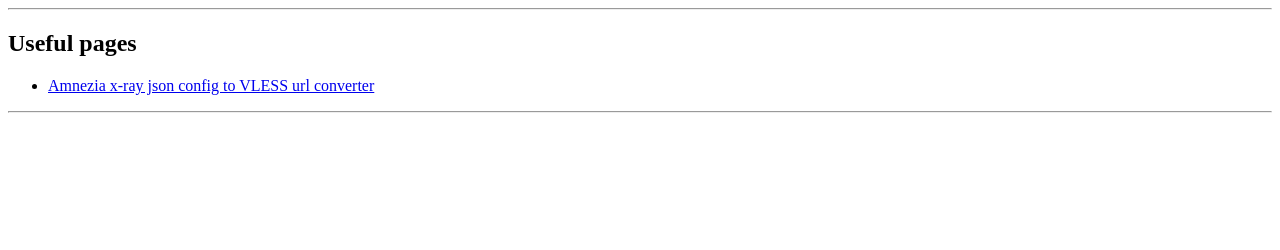
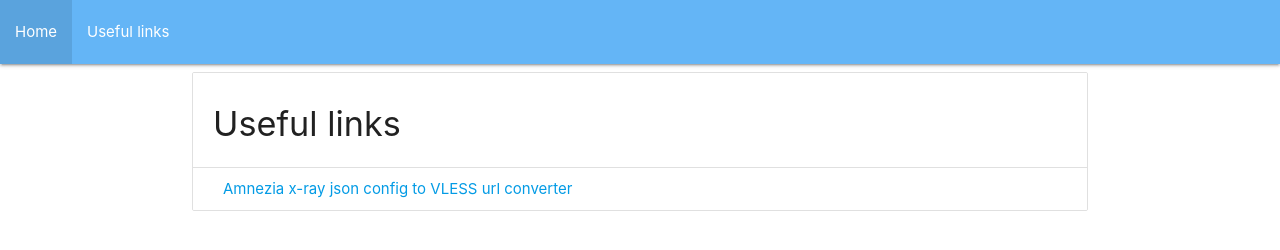
Before and after one commit to yvshevchenko/yvshevchenko.github.io, a plain HTML site: page index.html in a window 1280 px wide. Drawn offline with nearby package versions, Linux system fonts and the light colour scheme.

Commit message:
materialized

```diff
--- a/index.html
+++ b/index.html
@@ -2,14 +2,32 @@
 <html>
 <head>
   <meta name="google-site-verification" content="7YKRvKNEa6Oc4Iat3UB3JhR4MVk7JA8Ny8A-MFU8E9g" />
+  <!--Import Google Icon Font-->
+  <link href="https://fonts.googleapis.com/icon?family=Material+Icons" rel="stylesheet">
+
+  <!-- Compiled and minified CSS -->
+  <link rel="stylesheet" href="https://cdnjs.cloudflare.com/ajax/libs/materialize/1.0.0/css/materialize.min.css">
+
+  <!-- Compiled and minified JavaScript -->
+  <script src="https://cdnjs.cloudflare.com/ajax/libs/materialize/1.0.0/js/materialize.min.js"></script>
 </head>
 <title>yvshevchenko.github.io</title>
 <body>
-<hr>
-  <h2>Useful pages</h2>
-  <ul>
-    <li><a href="https://github.com/yvshevchenko/amnezia-xray-2-vless-url">Amnezia x-ray json config to VLESS url converter</a></li>
-  </ul>
-<hr>
+  <nav>
+    <div class="nav-wrapper blue lighten-2">
+      <ul id="nav-mobile" class="left hide-on-med-and-down">
+        <li><a href="#!">Home</a></li>
+        <li><a href="#!">Useful links</a></li>
+      </ul>
+    </div>
+  </nav>
+
+  <div class="container">
+    <ul class="collection with-header">
+      <li class="collection-header"><h4>Useful links</h4></li>
+      <li class="collection-item"><a href="https://github.com/yvshevchenko/amnezia-xray-2-vless-url">Amnezia x-ray json config to VLESS url converter</a></li>
+    </ul>
+  </div>
+
 </body>
 </html>
```
